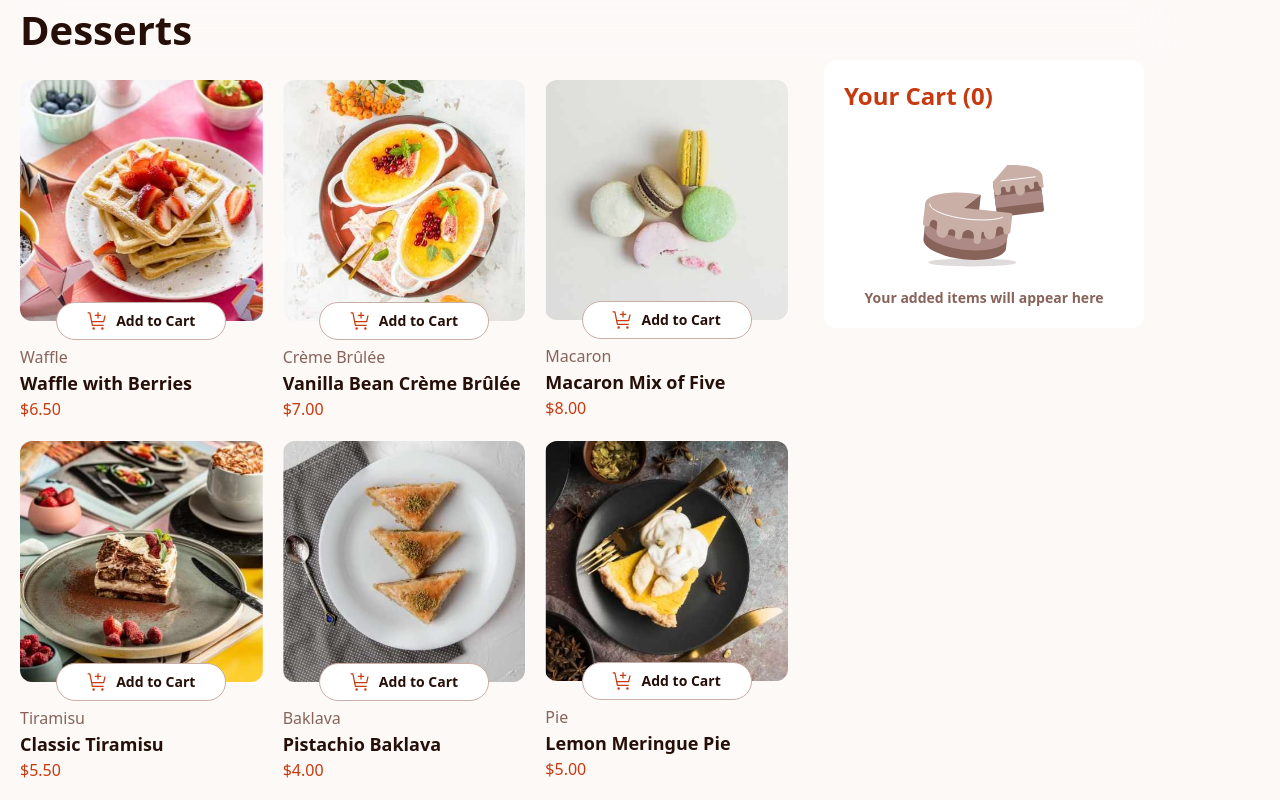
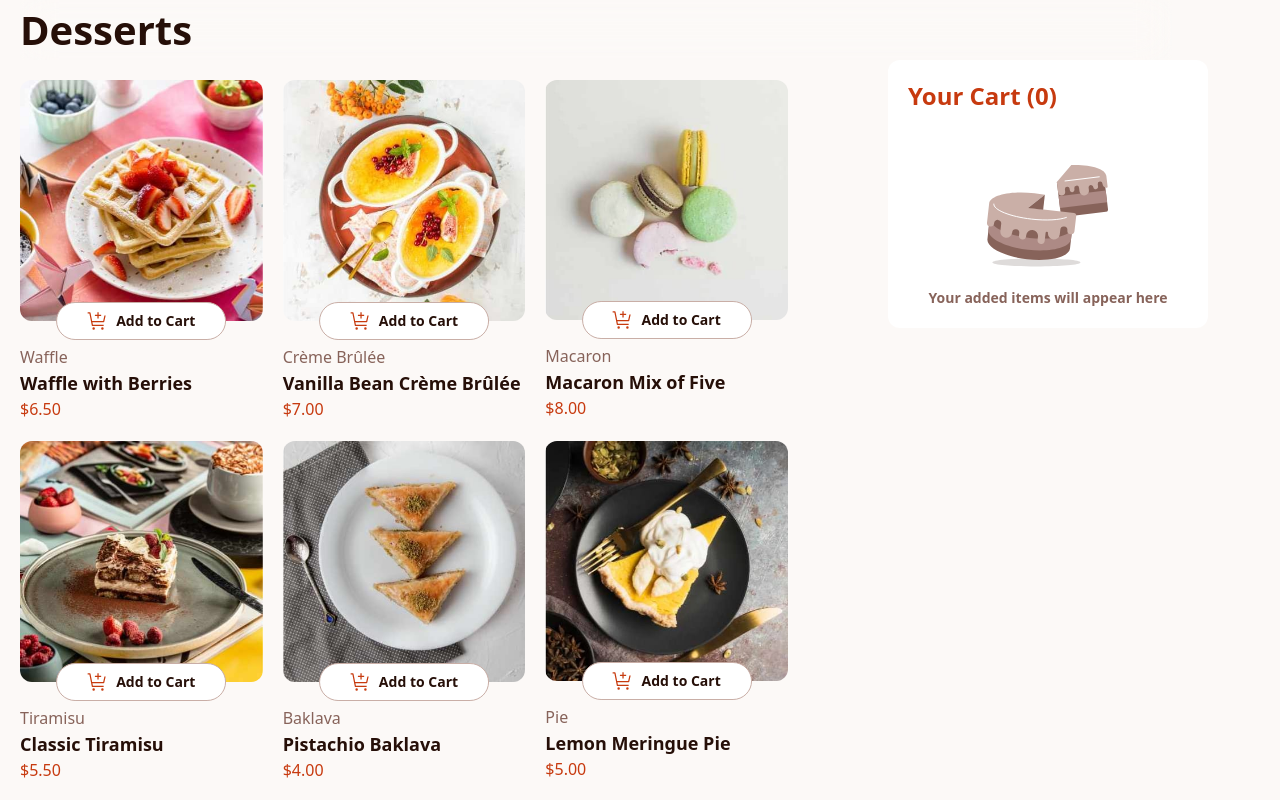
Before and after one commit to Ad7905itya/Product-list-with-cart, a React (Vite) app: page / in a window 1280 px wide. Shown: the top 800 px of the page. Built offline with nearby package versions, Linux system fonts and the light colour scheme.

Commit message:
add gapping b/w items and cart

```diff
--- a/src/App.jsx
+++ b/src/App.jsx
@@ -12,7 +12,7 @@ function App() {
   return (
     <>
     <h1 className={`text-[40px] ml-5 text-[--Rose-900] font-bold max-w-[1440px] z-20 backdrop-blur-lg w-[90%] 2xl:m-auto ${IsModalOpen? 'fixed': ''}`}>Desserts</h1>
-    <main className={`max-w-[1440px] xl:m-auto gap-4 flex items-start flex-wrap ${IsModalOpen? 'fixed': ''}`}>
+    <main className={`max-w-[1440px] xl:m-auto gap-20 flex items-start flex-wrap ${IsModalOpen? 'fixed': ''}`}>
       <ProductList />
       <Cart setIsModalOpen={setIsModalOpen} />
       {createPortal(<Modal setIsModalOpen={setIsModalOpen} IsModalOpen={IsModalOpen} />,document.getElementById('portal'))}
```
